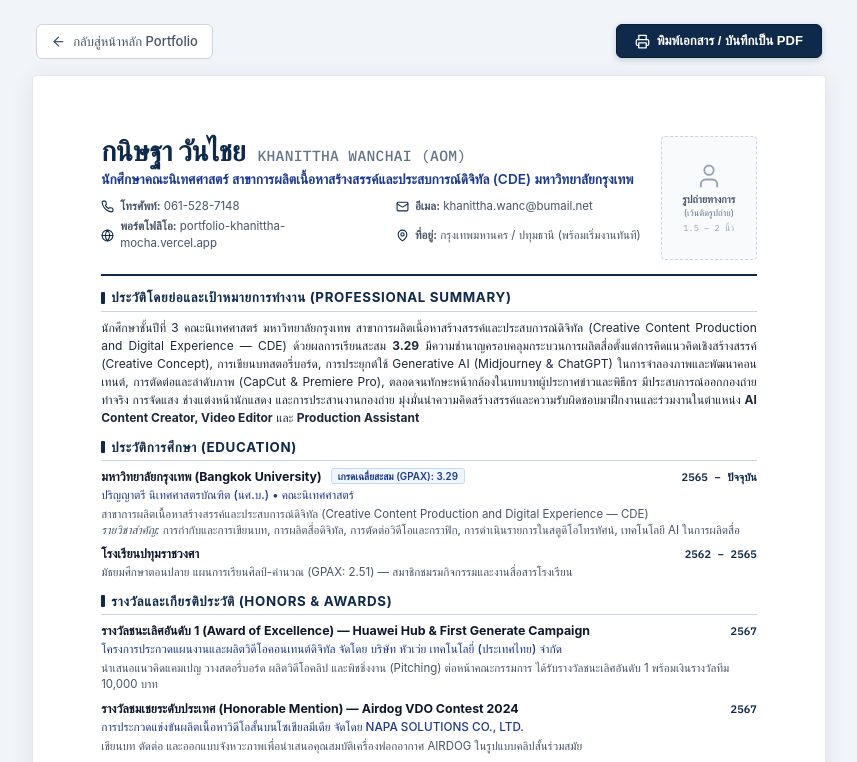
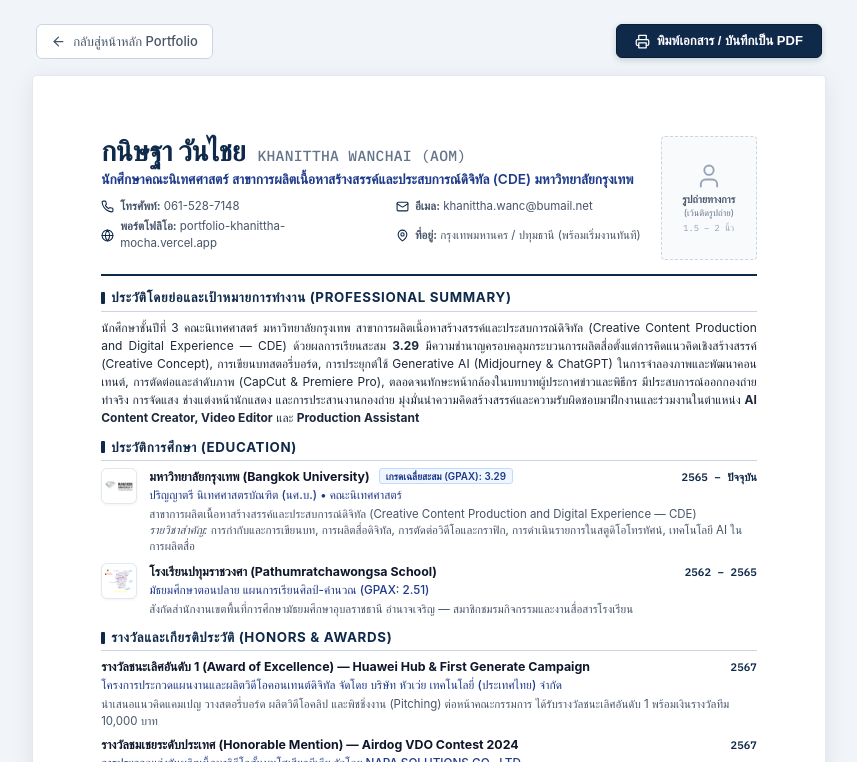
Before and after one commit to pooh23z/portfolio-khanittha, a plain HTML site: page resume.html in a window 1280 px wide. Shown: the top 762 px of the page, without its empty margins (211-1068 px from the left). Drawn offline with Linux system fonts and the light colour scheme; a web font is replaced by a local one.

Commit message:
feat: add official school logos for Bangkok University and Pathumratchawongsa School

```diff
--- a/resume.html
+++ b/resume.html
@@ -266,6 +266,40 @@
       margin-bottom: 0;
     }
 
+    /* Education with logo */
+    .item-edu {
+      display: flex;
+      gap: 12px;
+      align-items: flex-start;
+      margin-bottom: 8px;
+      page-break-inside: avoid;
+    }
+    .item-edu:last-child {
+      margin-bottom: 0;
+    }
+    .edu-logo-wrap {
+      width: 36px;
+      height: 36px;
+      border-radius: 6px;
+      background: #ffffff;
+      border: 1px solid var(--border-light);
+      display: grid;
+      place-items: center;
+      flex-shrink: 0;
+      padding: 3px;
+      box-shadow: 0 1px 3px rgba(15, 23, 42, 0.05);
+    }
+    .edu-logo {
+      max-width: 100%;
+      max-height: 100%;
+      object-fit: contain;
+      display: block;
+    }
+    .edu-content {
+      flex: 1;
+      min-width: 0;
+    }
+
     .item-head {
       display: flex;
       justify-content: space-between;
@@ -464,7 +498,11 @@
     <section class="section">
       <h2 class="sec-title"><span class="sec-title-bar"></span> ประวัติการศึกษา (Education)</h2>
 
-      <div class="item">
+      <div class="item-edu">
+        <div class="edu-logo-wrap" title="มหาวิทยาลัยกรุงเทพ">
+          <img src="assets/logos/logo-bu.png" alt="โลโก้มหาวิทยาลัยกรุงเทพ" class="edu-logo">
+        </div>
+        <div class="edu-content">
           <div class="item-head">
             <span class="item-title">มหาวิทยาลัยกรุงเทพ (Bangkok University) <span class="badge-pill">เกรดเฉลี่ยสะสม (GPAX): 3.29</span></span>
             <span class="item-date">2565 – ปัจจุบัน</span>
@@ -475,14 +513,21 @@
             <em>รายวิชาสำคัญ:</em> การกำกับและการเขียนบท, การผลิตสื่อดิจิทัล, การตัดต่อวิดีโอและกราฟิก, การดำเนินรายการในสตูดิโอโทรทัศน์, เทคโนโลยี AI ในการผลิตสื่อ
           </div>
         </div>
+      </div>
 
-      <div class="item">
+      <div class="item-edu">
+        <div class="edu-logo-wrap" title="โรงเรียนปทุมราชวงศา">
+          <img src="assets/logos/logo-patum.png" alt="ตราสัญลักษณ์โรงเรียนปทุมราชวงศา" class="edu-logo">
+        </div>
+        <div class="edu-content">
           <div class="item-head">
-          <span class="item-title">โรงเรียนปทุมราชวงศา</span>
+            <span class="item-title">โรงเรียนปทุมราชวงศา (Pathumratchawongsa School)</span>
             <span class="item-date">2562 – 2565</span>
           </div>
+          <div class="item-subtitle">มัธยมศึกษาตอนปลาย แผนการเรียนศิลป์-คำนวณ (GPAX: 2.51)</div>
           <div class="item-desc">
-          มัธยมศึกษาตอนปลาย แผนการเรียนศิลป์-คำนวณ (GPAX: 2.51) — สมาชิกชมรมกิจกรรมและงานสื่อสารโรงเรียน
+            สังกัดสำนักงานเขตพื้นที่การศึกษามัธยมศึกษาอุบลราชธานี อำนาจเจริญ — สมาชิกชมรมกิจกรรมและงานสื่อสารโรงเรียน
+          </div>
         </div>
       </div>
     </section>
```
Also changed, not shown: index.html (+4 -1 lines), assets/logos/logo-bu.png (added), assets/logos/logo-patum.png (added). Lines whose indentation alone changed are shown as unchanged.
